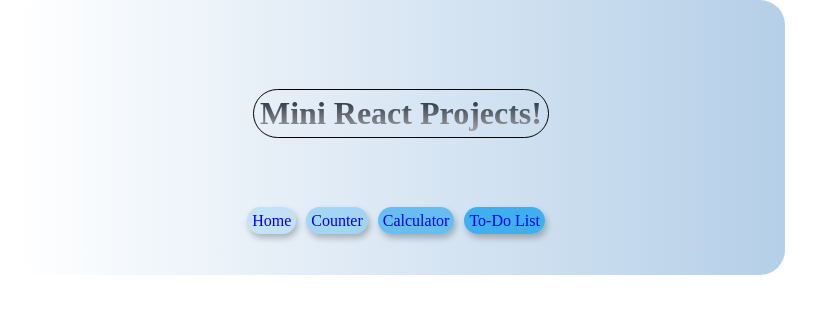
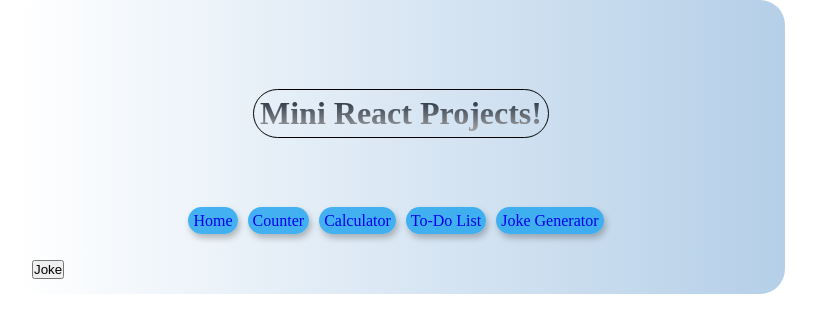
Before and after one commit to jss118/Mini-React-apps, a React (Create React App) app: page /JokeGenerator in a window 1280 px wide. Shown: the top 332 px of the page, without its empty margins (239-1055 px from the left). Built offline with nearby package versions, Linux system fonts and the light colour scheme.

Commit message:
add JokeGenerator section

```diff
--- a/package.json
+++ b/package.json
@@ -6,6 +6,7 @@
     "@testing-library/jest-dom": "^5.16.5",
     "@testing-library/react": "^13.4.0",
     "@testing-library/user-event": "^13.5.0",
+    "axios": "^1.1.3",
     "react": "^18.2.0",
     "react-dom": "^18.2.0",
     "react-router-dom": "^6.4.2",
--- a/src/App.css
+++ b/src/App.css
@@ -34,61 +34,7 @@ body {
   background-clip: text;
 }
 
-.link__counter {
-  border-radius: 20px;
-  box-shadow: 2px 4px 6px rgb(0, 0, 0, 0.25);
-  padding: 5px 5px 5px 5px;
-  margin-right: 10px;
-  background-color: rgba(43, 169, 241, 0.336);
-  cursor: pointer;
-  text-decoration: none;
-}
-
-.link__counter:hover {
-  box-shadow: 2px 4px 6px rgb(0, 0, 0, 0.6);
-}
-
-.link__counter:active {
-  opacity: 0.7;
-}
-
-.link__home {
-  border-radius: 20px;
-  box-shadow: 2px 4px 6px rgb(0, 0, 0, 0.25);
-  padding: 5px 5px 5px 5px;
-  margin-right: 10px;
-  background-color: rgba(124, 200, 245, 0.336);
-  cursor: pointer;
-  text-decoration: none;
-}
-
-.link__home:hover {
-  box-shadow: 2px 4px 6px rgb(0, 0, 0, 0.6);
-}
-
-.link__home:active {
-  opacity: 0.7;
-}
-
-.link__calculator {
-  border-radius: 20px;
-  box-shadow: 2px 4px 6px rgb(0, 0, 0, 0.25);
-  padding: 5px 5px 5px 5px;
-  margin-right: 10px;
-  background-color: rgba(43, 168, 241, 0.651);
-  cursor: pointer;
-  text-decoration: none;
-}
-
-.link__calculator:hover {
-  box-shadow: 2px 4px 6px rgb(0, 0, 0, 0.6);
-}
-
-.link__calculator:active {
-  opacity: 0.7;
-}
-
-.link__to-do-list {
+.link__pages {
   border-radius: 20px;
   box-shadow: 2px 4px 6px rgb(0, 0, 0, 0.25);
   padding: 5px 5px 5px 5px;
@@ -98,11 +44,11 @@ body {
   text-decoration: none;
 }
 
-.link__to-do-list:hover {
+.link__pages:hover {
   box-shadow: 2px 4px 6px rgb(0, 0, 0, 0.6);
 }
 
-.link__to-do-list:active {
+.link__pages:active {
   opacity: 0.7;
 }
 
@@ -228,6 +174,9 @@ body {
   padding: 5px 5px 5px 5px;
 }
 
+.joke-gen__section {
+}
+
 @media only screen and (min-width: 600px) {
   .calculator__border {
     width: 200px;
--- a/src/App.js
+++ b/src/App.js
@@ -5,6 +5,7 @@ import Counter from "./components/Counter";
 import Calculator from "./components/Calculator";
 import ToDoList from "./components/ToDoList";
 import { BrowserRouter, Routes, Route } from "react-router-dom";
+import JokeGenerator from "./components/JokeGenerator";
 
 function App() {
   return (
@@ -16,6 +17,7 @@ function App() {
           <Route path="/Counter" element={<Counter />} />
           <Route path="/Calculator" element={<Calculator />} />
           <Route path="/ToDoList" element={<ToDoList />} />
+          <Route path="/JokeGenerator" element={<JokeGenerator />} />
         </Routes>
       </BrowserRouter>
     </div>
--- a/src/components/Header.jsx
+++ b/src/components/Header.jsx
@@ -5,17 +5,20 @@ const Header = () => {
   return (
     <div className="header__div">
       <h1 className="header__h1">Mini React Projects!</h1>
-      <Link className="link__home" to="Home">
+      <Link className="link__pages" to="Home">
         Home
       </Link>
-      <Link className="link__counter" to="Counter">
+      <Link className="link__pages" to="Counter">
         Counter
       </Link>
-      <Link className="link__calculator" to="Calculator">
+      <Link className="link__pages" to="Calculator">
         Calculator
       </Link>
-      <Link className="link__to-do-list" to="ToDoList">
+      <Link className="link__pages" to="ToDoList">
         To-Do List
+      </Link>
+      <Link className="link__pages" to="JokeGenerator">
+        Joke Generator
       </Link>
     </div>
   );
--- /dev/null
+++ b/src/components/JokeGenerator.jsx
@@ -0,0 +1,29 @@
+import { useState } from "react";
+import Axios from "axios";
+
+const JokeGenerator = () => {
+  const [joke, setJoke] = useState("");
+  const [punchline, setPunchline] = useState("");
+  const [reveal, setReveal] = useState(false);
+  const getJoke = () => {
+    Axios.get("https://official-joke-api.appspot.com/random_joke").then(res => {
+      setJoke(res.data.setup);
+      setPunchline(res.data.punchline);
+      setReveal(false);
+    });
+  };
+  const showPunchline = () => {
+    setReveal(true);
+  };
+
+  return (
+    <section className="joke-gen__section">
+      <button onClick={getJoke}>{joke ? "Another Joke" : "Joke"}</button>
+      {joke ? <h2>{joke}</h2> : null}
+      {joke ? <button onClick={showPunchline}>Punchline</button> : null}
+      {reveal ? <h3>{punchline}</h3> : null}
+    </section>
+  );
+};
+
+export default JokeGenerator;
```
Also changed, not shown: 1 other file (tests, documents, lock files or other folders).
